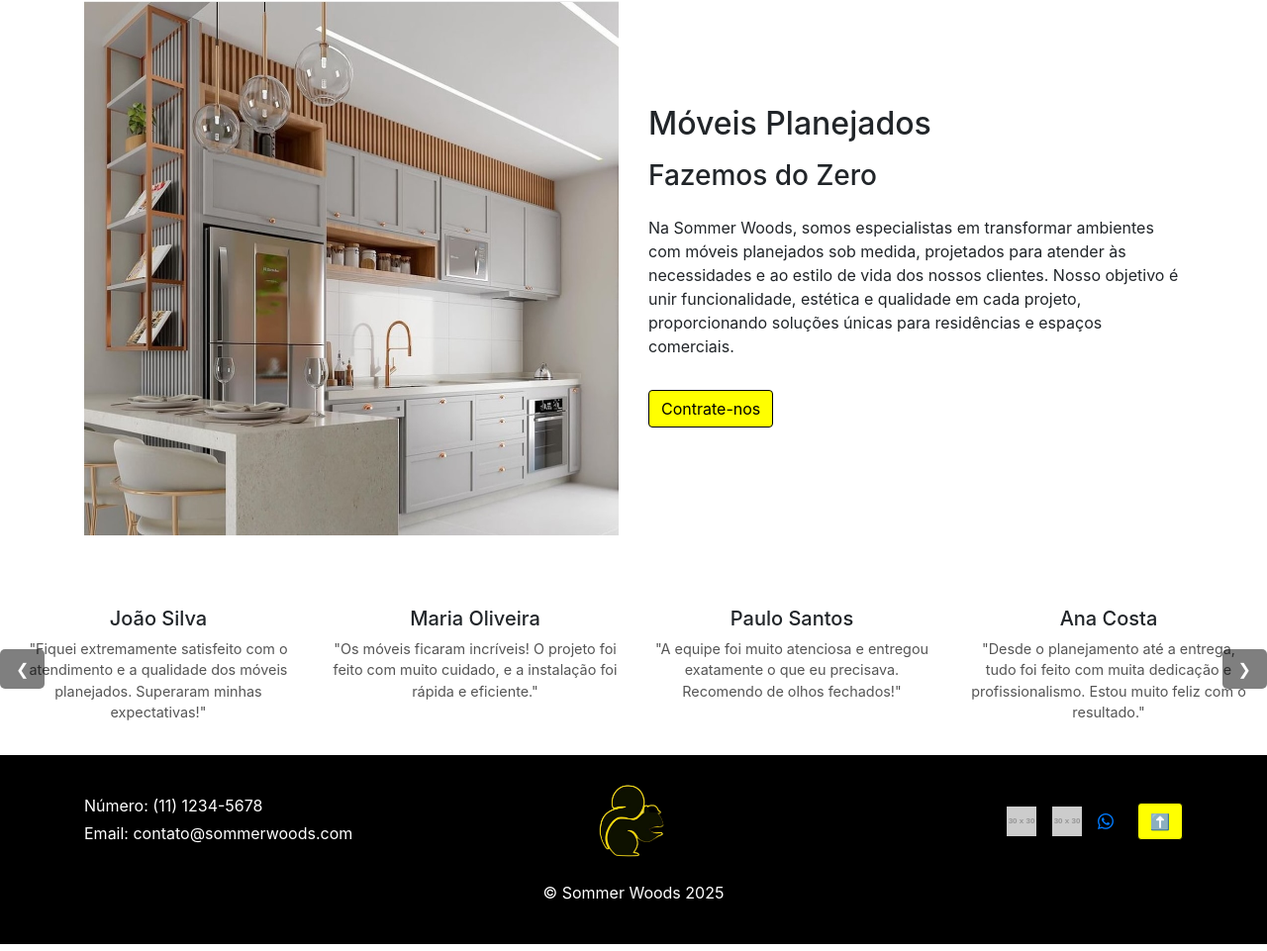
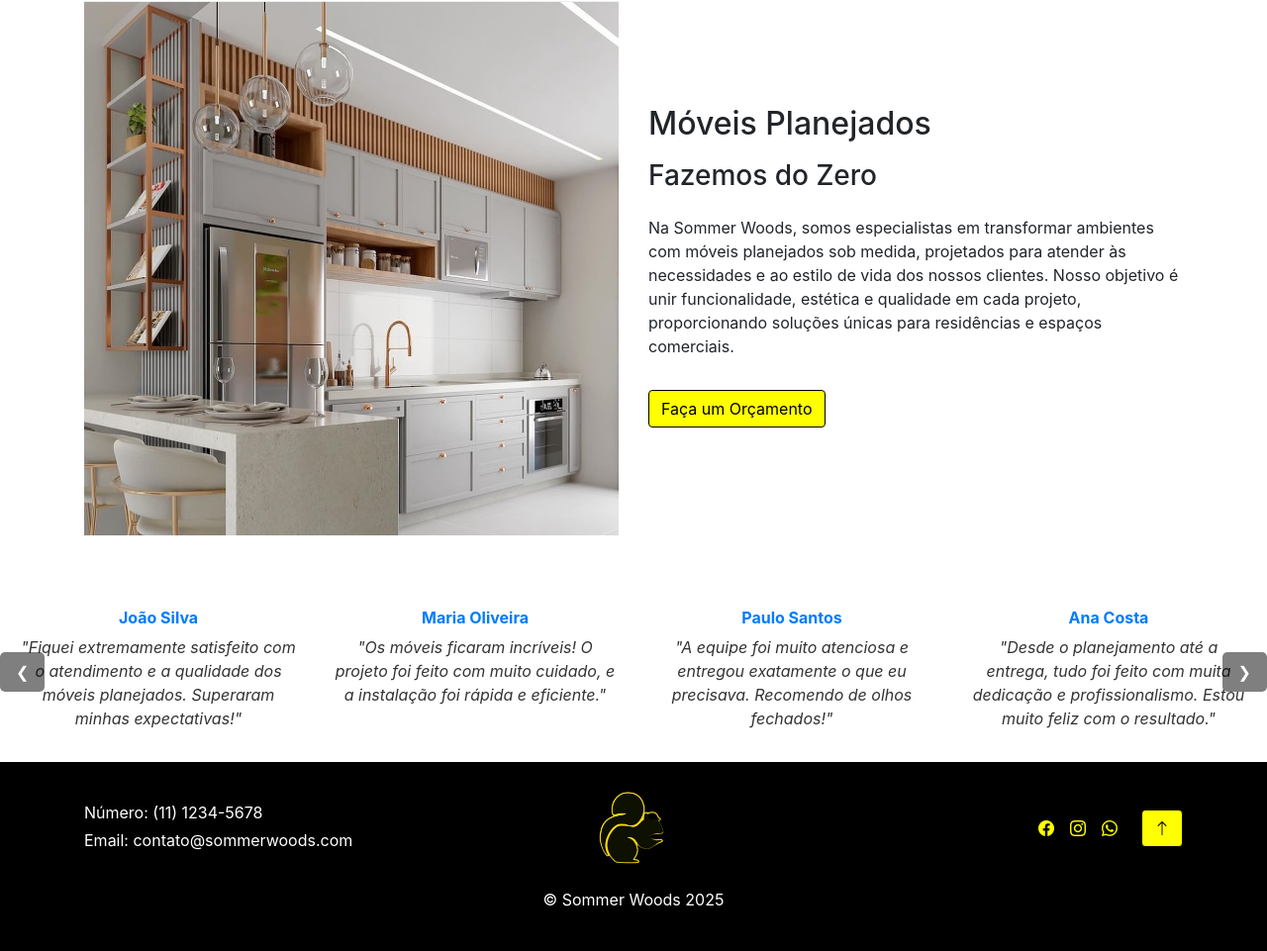
Before and after one commit to Allysson1/Sommerwoods, a plain HTML site: page index.html in a window 1280 px wide. Shown: the part 1676-2637 px from the top of the page at 99% size. Drawn offline with nearby package versions, Linux system fonts and the light colour scheme; placeholder pictures from the web are drawn by us.

Commit message:
continuação de estilizações

```diff
--- a/css/style.css
+++ b/css/style.css
@@ -1,3 +1,5 @@
+/* geral */
+
 html{
     scroll-behavior: smooth;
 }
@@ -6,6 +8,13 @@ footer{
     background-color: black;
     color: white;
 }
+
+.icon{
+    color: yellow;
+
+}
+
+/* topo do site com imagem */
 
 .hero-section {
     background-image: url('../images/bacround_topo.png'); /* Substitua pela URL da imagem correta */
@@ -159,3 +168,74 @@ img {
 .imgFooter{
     width: 100px;
 }
+
+/* Estilo do Carrossel de Avaliações */
+.carousel-reviews {
+    overflow: hidden;
+    position: relative;
+    width: 100%;
+}
+
+.carousel-track-reviews {
+    display: flex;
+    transition: transform 0.5s ease-in-out;
+}
+
+.carousel-card-reviews {
+   flex: 0 0 100%; /* Por padrão, ocupa 100% */
+    max-width: 100%;
+    padding: 1rem;
+    box-sizing: border-box;
+    text-align: center;
+}
+
+.carousel-card-reviews p {
+    font-size: 1rem;
+    color: #333;
+    font-style: italic;
+}
+
+.carousel-card-reviews h5 {
+    margin-top: 10px;
+    font-size: 1rem;
+    font-weight: bold;
+    color: #007bff;
+}
+
+/* Botões de navegação */
+.carousel-buttons-reviews {
+    position: absolute;
+    top: 50%;
+    width: 100%;
+    display: flex;
+    justify-content: space-between;
+    transform: translateY(-50%);
+}
+
+.carousel-buttons-reviews button {
+    background-color: rgba(0, 0, 0, 0.5);
+    color: #fff;
+    border: none;
+    padding: 0.5rem 1rem;
+    cursor: pointer;
+    border-radius: 5px;
+}
+
+.carousel-buttons-reviews button:hover {
+    background-color: rgba(0, 0, 0, 0.8);
+}
+
+/* Responsividade */
+@media (min-width: 768px) {
+    .carousel-card-reviews {
+        flex: 0 0 50%;
+        max-width: 50%;
+    }
+}
+
+@media (min-width: 1024px) {
+    .carousel-card-reviews {
+        flex: 0 0 25%;
+        max-width: 25%;
+    }
+}
--- a/index.html
+++ b/index.html
@@ -23,10 +23,10 @@
           <div class="collapse navbar-collapse" id="navbarNav">
               <ul class="navbar-nav ml-auto">
                   <li class="nav-item">
-                      <a class="nav-link" href="#">Móveis tradicionais</a>
+                      <a class="nav-link" href="#produtos">Móveis tradicionais</a>
                   </li>
                   <li class="nav-item">
-                      <a class="nav-link" href="#">Móveis planejados</a>
+                      <a class="nav-link" href="#planejados">Móveis planejados</a>
                   </li>
               </ul>
           </div>
@@ -65,7 +65,7 @@
         </div>
     </aside>
 
-    <section class="carousel">
+    <section class="carousel" id="produtos">
         <div class="carousel-track">
             <div class="carousel-card">
                 <img src="images/mesa.preta.jpg" alt="Mesa com seis lugares">
@@ -75,7 +75,7 @@
             </div>
             <div class="carousel-card">
                 <img src="images/mesa_madeira_quadrada.jpg" alt="Mesa quadrada com quatro cadeiras">
-                <h5>Mesa quadrada com quatro cadeiras</h5>
+                <h5>Mesa com quatro lugares</h5>
                 <p>Design moderno e minimalista, com um tampo quadrado em tom natural que destaca a textura da madeira.</p>
                 <a href="https://wa.me/5511972307530?text=Oi,%20podemos%20Conversar?%20Fiquei%20interessado(a)%20em%20um%20de%20seus%20produtos" target="_blank">Consulte-nos</a>
             </div>
@@ -102,7 +102,7 @@
 
 
     <section class="container py-5">
-        <div class="row align-items-center">
+        <div class="row align-items-center" id="planejados">
             <div class="col-12 col-lg-6 mb-4 mb-lg-0">
                 <img src="images/WhatsApp Image 2025-01-06 at 18.06.58 (4).jpeg" class="img-fluid" alt="Móveis Planejados">
             </div>
@@ -114,34 +114,34 @@
                     às necessidades e ao estilo de vida dos nossos clientes. Nosso objetivo
                     é unir funcionalidade, estética e qualidade em cada projeto, proporcionando
                     soluções únicas para residências e espaços comerciais.</p>
-                <a href="https://wa.me/5511972307530?text=Oi,%20podemos%20Conversar?%20Fiquei%20interessado(a)%20em%20um%20de%20seus%20produtos" class="btn btn-primary mt-3" target="_blank">Contrate-nos</a>
+                <a href="https://wa.me/5511972307530?text=Oi,%20podemos%20Conversar?%20Fiquei%20interessado(a)%20em%20um%20de%20seus%20produtos" class="btn btn-primary mt-3" target="_blank">Faça um Orçamento</a>
             </div>
         </div>
     </section>
 
-    <section class="carousel">
-        <div class="carousel-track">
-            <div class="carousel-card">
+    <section class="carousel-reviews">
+        <div class="carousel-track-reviews">
+            <div class="carousel-card-reviews">
                 <h5>João Silva</h5>
                 <p>"Fiquei extremamente satisfeito com o atendimento e a qualidade dos móveis planejados. Superaram minhas expectativas!"</p>
             </div>
-            <div class="carousel-card">
+            <div class="carousel-card-reviews">
                 <h5>Maria Oliveira</h5>
                 <p>"Os móveis ficaram incríveis! O projeto foi feito com muito cuidado, e a instalação foi rápida e eficiente."</p>
             </div>
-            <div class="carousel-card">
+            <div class="carousel-card-reviews">
                 <h5>Paulo Santos</h5>
                 <p>"A equipe foi muito atenciosa e entregou exatamente o que eu precisava. Recomendo de olhos fechados!"</p>
             </div>
-            <div class="carousel-card">
+            <div class="carousel-card-reviews">
                 <h5>Ana Costa</h5>
                 <p>"Desde o planejamento até a entrega, tudo foi feito com muita dedicação e profissionalismo. Estou muito feliz com o resultado."</p>
             </div>
         </div>
 
         <div class="carousel-buttons">
-            <button id="prevButton2">&#10094;</button>
-            <button id="nextButton2">&#10095;</button>
+            <button id="prevButtonReviews">&#10094;</button>
+            <button id="nextButtonReviews">&#10095;</button>
         </div>
     </section>
 
@@ -161,10 +161,10 @@
             </div>
             <div class="col-12 col-md-4 text-center text-md-right">
                 <div class="d-flex justify-content-center justify-content-md-end align-items-center">
-                    <a href="https://www.facebook.com/bpsommerwoods/?locale=pt_BR" class="mx-2"><img src="https://via.placeholder.com/30" alt="Facebook" class="img-fluid"></a>
-                    <a href="https://www.instagram.com/bpsommerwoods/" class="mx-2"><img src="https://via.placeholder.com/30" alt="Instagram" class="img-fluid"></a>
-                    <a href="#" class="mx-2"><span class="bi bi-whatsapp icon"></a>
-                    <a href="#" class="btn btn-light ml-3">⬆️</a>
+                    <a href="https://www.facebook.com/bpsommerwoods/?locale=pt_BR" class="mx-2 aFooter"><span class="bi bi-facebook icon"></a>
+                    <a href="https://www.instagram.com/bpsommerwoods/" class="mx-2 aFooter"><span class="bi bi-instagram icon"></a>
+                    <a href="#" class="aFooter mx-2"><span class="bi bi-whatsapp icon"></a>
+                    <a href="#" class="aFooter btn btn-light ml-3"><span class="bi bi-arrow-up"></span></a>
                 </div>
             </div>
         </div>
```
